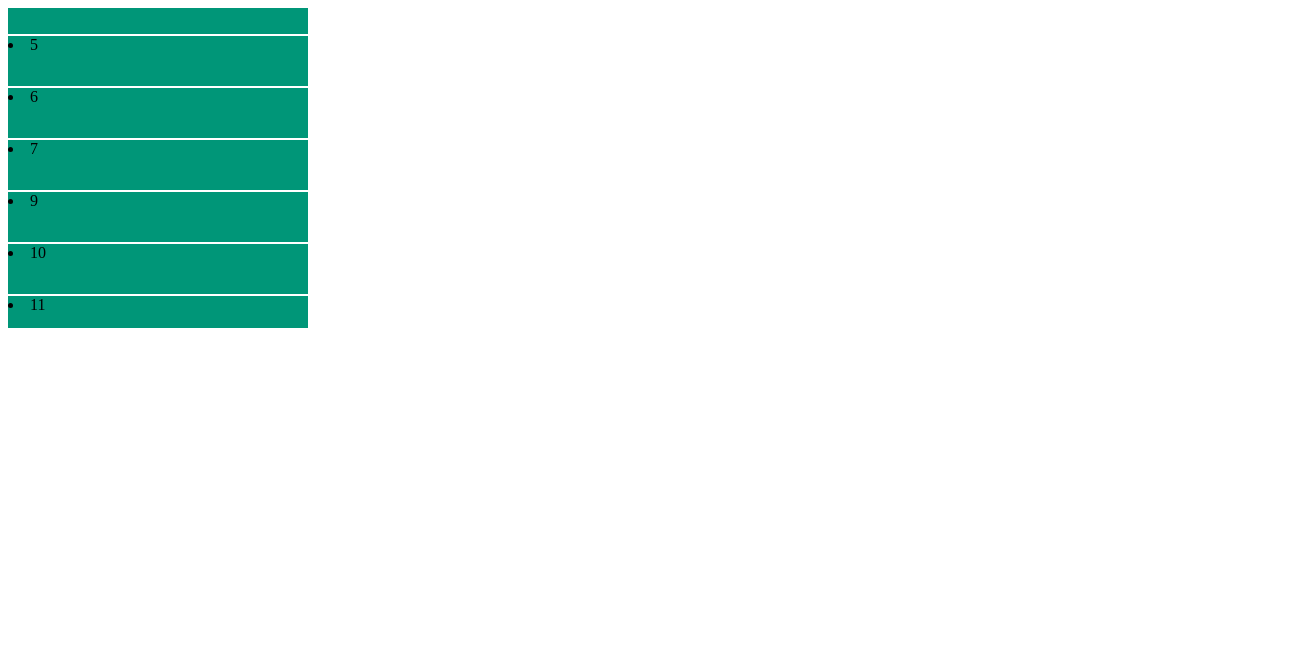
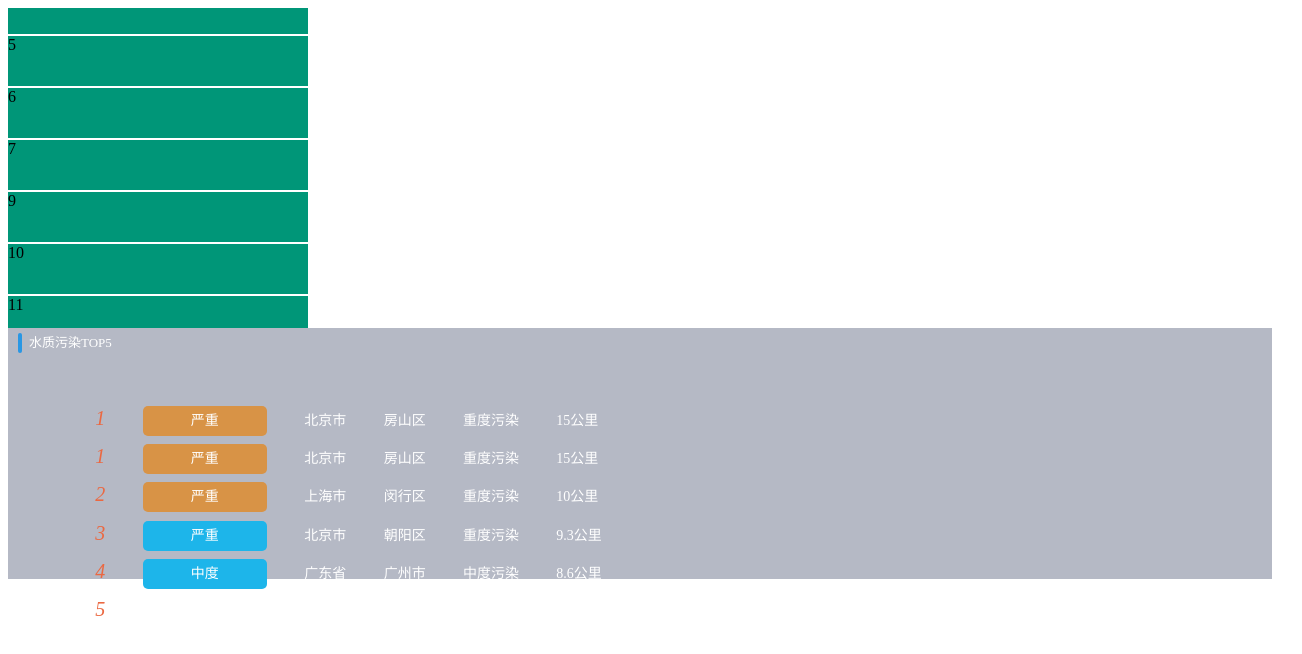
Before and after one commit to SavanCode/react-data-display, a React (Create React App) app: page / in a window 1280 px wide. Shown: the top 654 px of the page, 1302 px wide, since content can reach past the window. Built offline with nearby package versions, Linux system fonts and the light colour scheme.

Commit message:
add top 5 list

```diff
--- /dev/null
+++ b/components/Top5List/index.css
@@ -0,0 +1,112 @@
+.public-bg {
+  background: rgba(12, 26, 63, 0.3);
+}
+
+.public-title {
+  width: calc(100% - 20px);
+  height: 30px;
+  position: relative;
+  top: 0;
+  left: 5px;
+  color: white;
+  padding-left: 16px;
+  line-height: 30px;
+  font-size: 13px;
+}
+.public-title:before {
+  width: 4px;
+  height: 20px;
+  top: 5px;
+  position: absolute;
+  content: '';
+  background: #2997e4;
+  border-radius: 2px;
+  left: 5px;
+}
+.title-nav {
+  width: 100%;
+  height: calc(100% - 30px);
+}
+.right-top {
+  width: 100%;
+  height: 32%;
+}
+.title-nav .top5-ul {
+  width: calc(100% - 20px);
+  height: calc(100% - 30px);
+  padding: 10px;
+}
+.title-nav .top5-ul ul {
+  width: 100%;
+  height: 100%;
+}
+.title-nav .top5-ul ul,
+li {
+  list-style: none;
+}
+.title-nav .top5-ul ul > li {
+  width: 100%;
+  height: 20%;
+  color: #ffffff;
+  line-height: 68px;
+  justify-content: center;
+}
+.title-nav .top5-ul ul li span {
+  margin-left: 3%;
+  font-size: 14px;
+}
+.title-nav .top5-ul ul li span:nth-child(1) {
+  color: #eb6841;
+  font-style: oblique;
+  /*width: 10%;*/
+  /*#20a8fe
+          #EB6841
+          #3FB8AF
+          #FE4365
+          #FC9D9A*/
+  display: inline-block;
+  text-align: center;
+  font-size: 20px;
+}
+
+.title-nav .top5-ul ul li span:nth-child(2) {
+  width: 10%;
+  display: inline-block;
+  text-align: center;
+
+  height: 30px;
+  line-height: 30px;
+  /*    height: 100%;*/
+  /*line-height: 100%;*/
+  vertical-align: center;
+  border-radius: 5px;
+  color: #ffffff;
+}
+.title-nav .top5-ul ul li:nth-child(1) span:nth-child(2),
+.title-nav .top5-ul ul li:nth-child(2) span:nth-child(2),
+.title-nav .top5-ul ul li:nth-child(3) span:nth-child(2) {
+  background: #d89346;
+}
+.title-nav .top5-ul ul li:nth-child(4) span:nth-child(2),
+.title-nav .top5-ul ul li:nth-child(5) span:nth-child(2) {
+  background: #1db5ea;
+}
+.title-nav .top5-ul ul li span:nth-child(3) {
+  /*width: 15%;*/
+  display: inline-block;
+  text-align: center;
+}
+.title-nav .top5-ul ul li span:nth-child(4) {
+  /*width: 15%;*/
+  display: inline-block;
+  text-align: center;
+}
+.title-nav .top5-ul ul li span:nth-child(5) {
+  /*width: 20%;*/
+  display: inline-block;
+  text-align: center;
+}
+.title-nav .top5-ul ul li span:nth-child(6) {
+  display: inline-block;
+  text-align: center;
+}
--- /dev/null
+++ b/components/Top5List/index.js
@@ -0,0 +1,70 @@
+import React, { useEffect, useRef, useState } from 'react';
+import './index.css';
+
+function App() {
+  useEffect(() => {}, []);
+
+  return (
+    <>
+      <div className="right-top public-bg">
+        <div className="public-title">水质污染TOP5</div>
+        <div className="title-nav">
+          <div className="top5-ul">
+            <ul>
+              <li>
+                <span>1</span>
+                <span>严重</span>
+                <span>北京市</span>
+                <span>房山区</span>
+                <span>重度污染</span>
+                <span>15公里</span>
+              </li>
+              <li>
+                <span>1</span>
+                <span>严重</span>
+                <span>北京市</span>
+                <span>房山区</span>
+                <span>重度污染</span>
+                <span>15公里</span>
+              </li>
+              <li>
+                <span>2</span>
+                <span>严重</span>
+                <span>上海市</span>
+                <span>闵行区</span>
+                <span>重度污染</span>
+                <span>10公里</span>
+              </li>
+              <li>
+                <span>3</span>
+                <span>严重</span>
+                <span>北京市</span>
+                <span>朝阳区</span>
+                <span>重度污染</span>
+                <span>9.3公里</span>
+              </li>
+              <li>
+                <span>4</span>
+                <span>中度</span>
+                <span>广东省</span>
+                <span>广州市</span>
+                <span>中度污染</span>
+                <span>8.6公里</span>
+              </li>
+              <li>
+                <span>5</span>
+                <span>中度</span>
+                <span>浙江省</span>
+                <span>杭州市</span>
+                <span>中度污染</span>
+                <span>6.6公里</span>
+              </li>
+            </ul>
+          </div>
+        </div>
+      </div>
+    </>
+  );
+}
+
+export default App;
--- a/src/App.js
+++ b/src/App.js
@@ -1,11 +1,12 @@
-import React from "react";
-import "./style.css";
-import News from './news_autoRun'
-
+import React from 'react';
+import './style.css';
+import News from './news_autoRun';
+import Top5List from '../components/Top5List';
 export default function App() {
   return (
     <div>
-      <News/>
+      <News />
+      <Top5List />
     </div>
   );
 }
```
